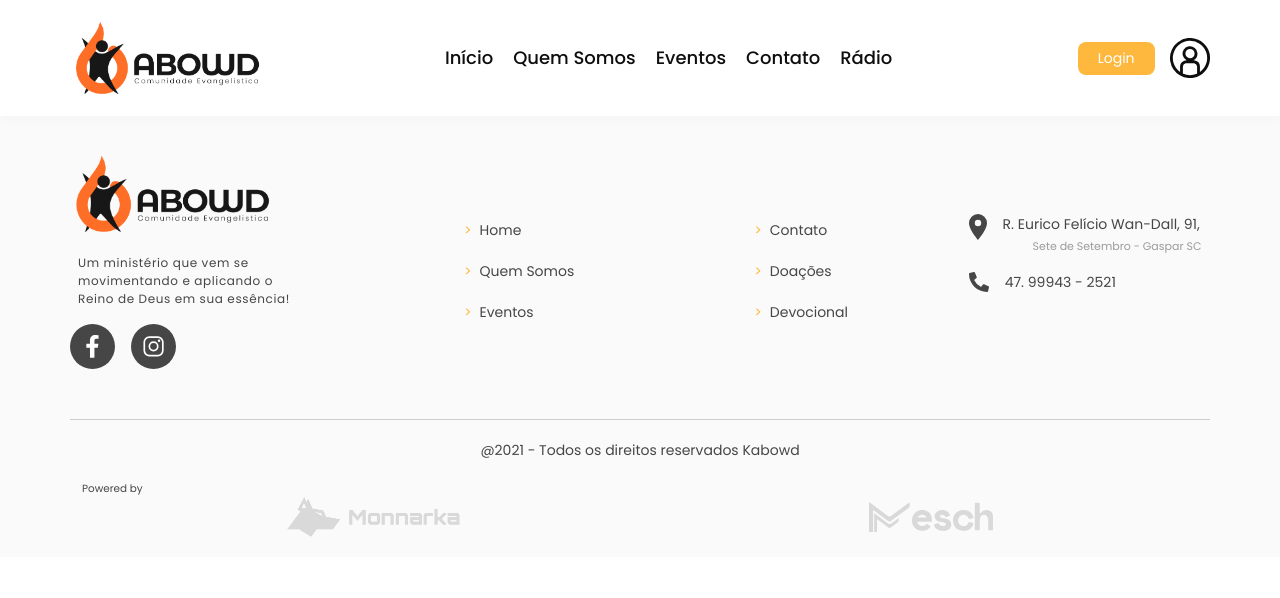
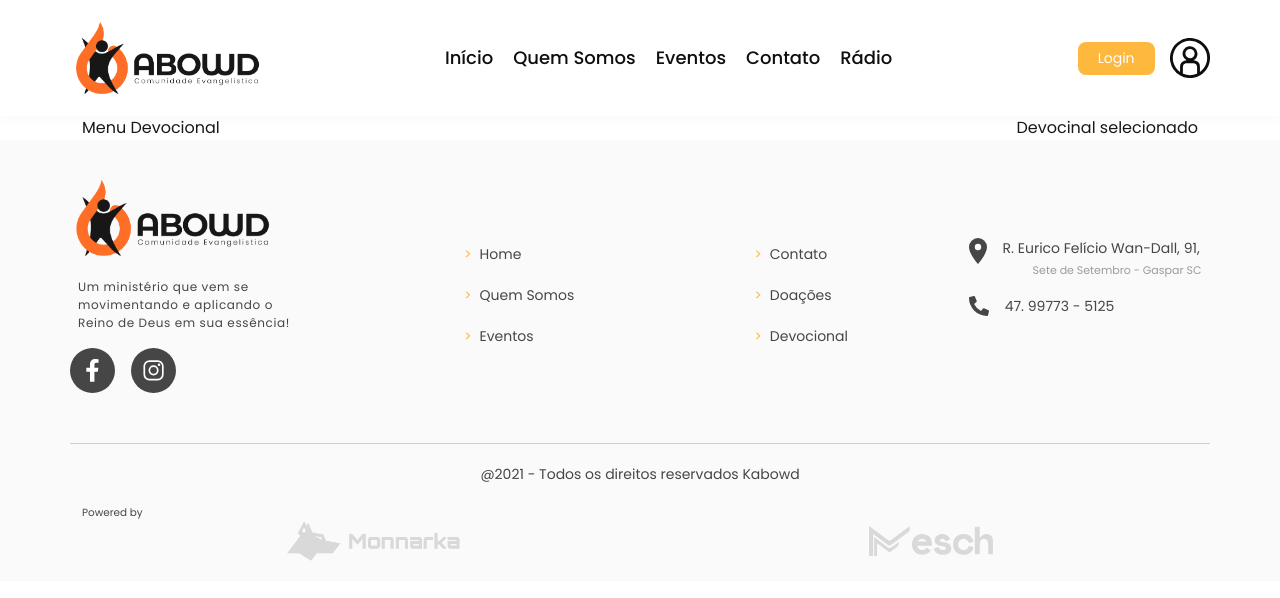
Before and after one commit to elielmeschss/kabowd-church, a React (Create React App) app: page /devocionais in a window 1280 px wide. Shown: the top 598 px of the page. Built offline with nearby package versions, Linux system fonts and the light colour scheme.

Commit message:
fix number whats

```diff
--- a/src/App.tsx
+++ b/src/App.tsx
@@ -3,6 +3,8 @@ import { BrowserRouter as Router, Routes, Route } from 'react-router-dom'
 import './App.css';
 import Header from './views/static/header/Header';
 import Footer from './views/static/footer/Footer'
+import Donate from './pages/donate/Donate';
+import Devocional from './pages/Devocionais/Devocional';
 const About = lazy(() => import('./pages/About/About'))
 const Contact = lazy(() => import('./pages/Contact/Contact'))
 const Events = lazy(() => import('./pages/Events/Events'))
@@ -27,6 +29,10 @@ function App() {
 
           <Route path="/login" element={<Login />}></Route>
 
+          <Route path="/doacoes" element={<Donate />}></Route>
+          <Route path="/devocionais" element={<Devocional />}></Route>
+
+
         </Routes>
       </Router>
 
--- a/src/pages/Contact/Contact.tsx
+++ b/src/pages/Contact/Contact.tsx
@@ -43,7 +43,7 @@ export default function Contact() {
 
                   <p className={styles.detaislLocale}>
                     <span className={styles.detaisInner}>telefone:</span>
-                    <a className={styles.detailsIn} target="_blank" href="https://api.whatsapp.com/send?phone=5547999432521&text=Ol%C3%A1,%20gostaria%20de%20informa%C3%A7%C3%B5es!" rel="noreferrer">{`(47) 99943-2521`}</a>
+                    <a className={styles.detailsIn} target="_blank" href="https://api.whatsapp.com/send?phone=5547997735125&text=Ol%C3%A1,%20Gostaria%20de%20informa%C3%A7%C3%B5es" rel="noreferrer">{`(47) 99773-5125`}</a>
                   </p>
 
                   <p className={styles.detaislLocale}>
--- /dev/null
+++ b/src/pages/Devocionais/Devocional.tsx
@@ -0,0 +1,31 @@
+import React from "react";
+import { AllWindows } from "../../components/resizing/WindowResize";
+import { Container, Row } from "react-bootstrap";
+
+
+import styles from './devocional.module.scss'
+
+export default function Devocional() {
+  return (
+    <AllWindows>
+      <section>
+
+        <div className={styles.mainPageDevotional}>
+          <Container>
+            <Row>
+              <div className={styles.pageSidesMenu}>
+                <div className={styles.devotionalsMenuSide}>
+                  Menu Devocional
+                </div>
+
+                <div className={styles.devotionalsSide}>
+                  Devocinal selecionado
+                </div>
+              </div>
+            </Row>
+          </Container>
+        </div>
+      </section>
+    </AllWindows>
+  )
+}
--- /dev/null
+++ b/src/pages/Devocionais/devocional.module.scss
@@ -0,0 +1,9 @@
+.mainPageDevotional{
+
+  .pageSidesMenu{
+    width: 100%;
+    display: flex;
+    justify-content: space-between;
+    align-items: center;
+  }
+}
--- a/src/pages/Events/Events.tsx
+++ b/src/pages/Events/Events.tsx
@@ -30,7 +30,7 @@ export default function Events() {
                 img={eventsLink.ester}
                 day="07"
                 month="AGO"
-                active={true}
+                active={false}
                 messageAlert="Inscrições Encerradas"
               />
 
@@ -40,7 +40,7 @@ export default function Events() {
                 img={eventsLink.sacerdotes}
                 day="08"
                 month="AGO"
-                active={true}
+                active={false}
                 messageAlert="Inscrições Encerradas"
               />
 
--- /dev/null
+++ b/src/pages/donate/Donate.tsx
@@ -0,0 +1,9 @@
+import React from  'react'
+
+export default function Donate(){
+  return (
+    <>
+      <h1>Doações</h1>
+    </>
+  )
+}
--- a/src/views/static/footer/footer.module.scss
+++ b/src/views/static/footer/footer.module.scss
@@ -105,6 +105,11 @@
                     display: block;
                 }
 
+                a{
+                  text-decoration: unset;
+                  color: #464646;
+                }
+
                 p {
                     font-family: 'Poppins';
                     font-weight: 400;
@@ -210,6 +215,11 @@
                     display: block;
                 }
 
+                a{
+                  text-decoration: unset;
+                  color: #464646;
+                }
+
                 p {
                     font-family: 'Poppins';
                     font-weight: 400;
--- a/src/views/static/footer/layout/FooterDesktop.tsx
+++ b/src/views/static/footer/layout/FooterDesktop.tsx
@@ -61,7 +61,9 @@ export default function FooterDesktop() {
                 </div>
 
                 <div className={styled.telephone_content_kwd}>
-                  <p>47. 99943 - 2521</p>
+                  <a href="https://api.whatsapp.com/send?phone=5547997735125&text=Ol%C3%A1,%20Gostaria%20de%20informa%C3%A7%C3%B5es">
+                    <p>47. 99773 - 5125</p>
+                  </a>
                 </div>
               </div>
             </div>
--- a/src/views/static/footer/layout/FooterMobile.tsx
+++ b/src/views/static/footer/layout/FooterMobile.tsx
@@ -48,7 +48,9 @@ export default function FooterMobile() {
               </div>
 
               <div className={styled.telephone_content_kwd_mob}>
-                <p>47. 99943 - 2521</p>
+                <a href="https://api.whatsapp.com/send?phone=5547997735125&text=Ol%C3%A1,%20Gostaria%20de%20informa%C3%A7%C3%B5es">
+                  <p>47. 99773 - 5125</p>
+                </a>
               </div>
             </div>
 
```
Also changed, not shown: 1 other file (tests, documents, lock files or other folders).
